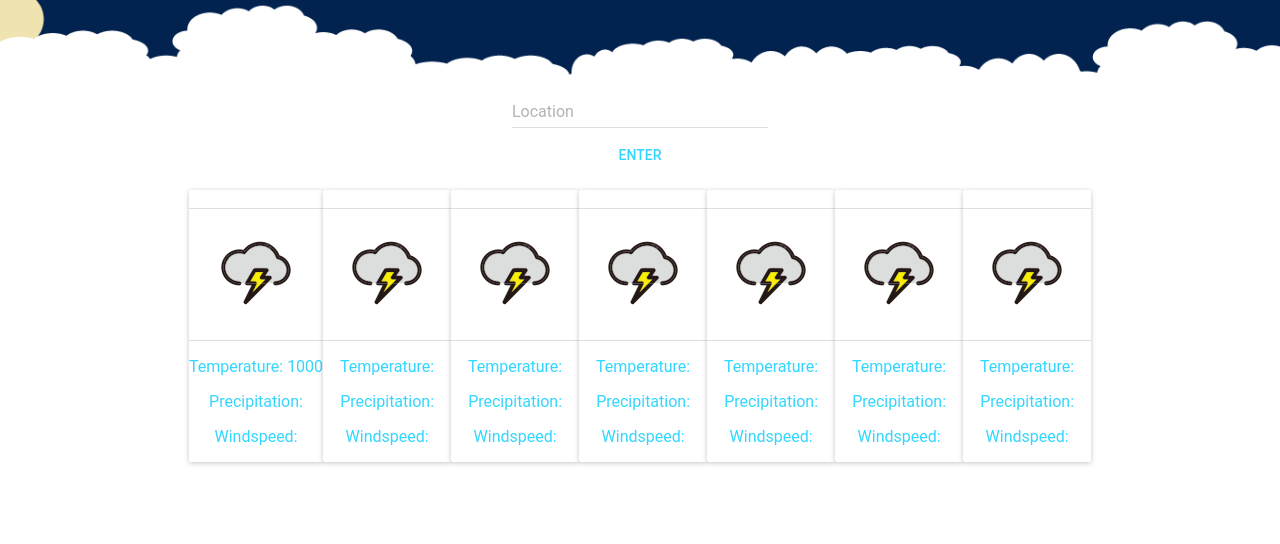
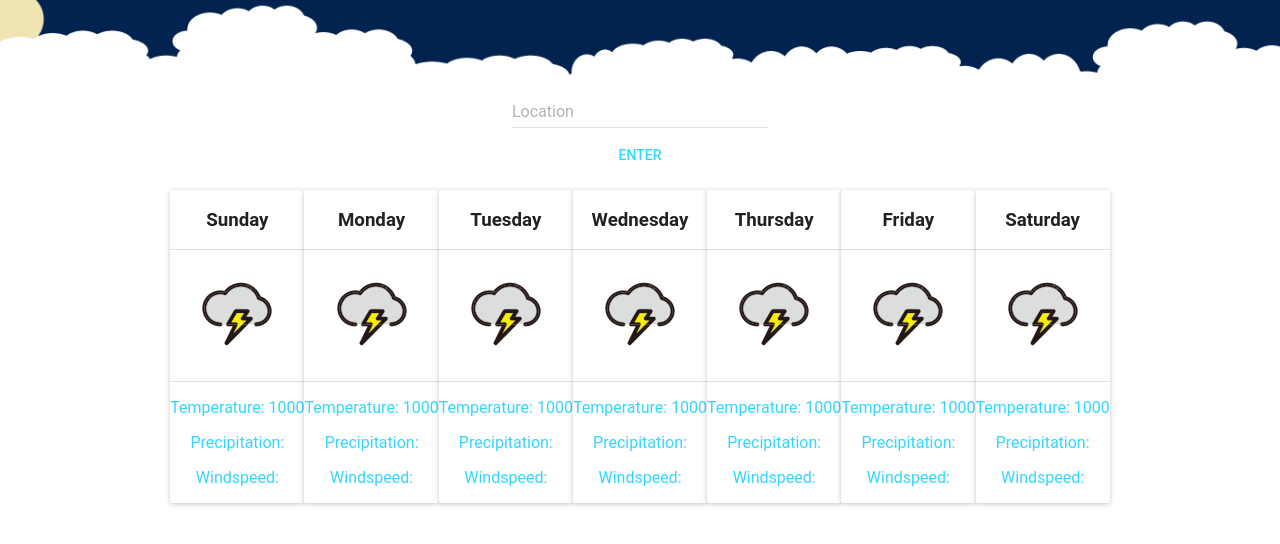
Before and after one commit to jj8huang/HackWesternIV, a React (Create React App) app in the folder weather-web-app/: page / in a window 1280 px wide. Shown: the top 544 px of the page. Built offline with nearby package versions, Linux system fonts and the light colour scheme; no server answers.

Commit message:
Add Seven day forecast component

```diff
--- a/weather-web-app/src/App.js
+++ b/weather-web-app/src/App.js
@@ -18,6 +18,41 @@ var _country = "";
 
 
 class App extends Component {
+  render() {
+    return (
+      <form className="App">
+      <div className="Header">
+        <CurrentWeatherHeader>
+        </CurrentWeatherHeader>
+      </div>
+      <div className="Location">
+        <MuiThemeProvider>
+          <LocationBox>
+          </LocationBox>
+        </MuiThemeProvider>
+      </div>
+      <div className = "SevenDayForecast">
+        <MuiThemeProvider>
+          <SevenDayForecast>
+          </SevenDayForecast>
+        </MuiThemeProvider>
+      </div>
+      </form>
+    );
+  }
+}
+
+class CurrentWeatherHeader extends Component {
+  render(){
+    return(
+      <div className='header'>
+        <img className= 'header-image' src={ require('./icons/Partially cloudy night.png') } />
+      </div>
+    );
+  }
+}
+
+class SevenDayForecast extends Component {
   constructor(props) {
     super(props);
     this.onSetTemperature = this.onSetTemperature.bind(this);
@@ -40,76 +75,42 @@ class App extends Component {
   {
     this.setState({temp:data.temp});
   }
-  render() {
+  renderWeather(weekday) {
     const{temp} = this.state;
     return (
-       <form onSubmit={this.onButtonClick} className="App">
-          <div className="Header">
-            <CurrentWeatherHeader>
-            </CurrentWeatherHeader>
-          </div>
-          <div className="Location">
-            <MuiThemeProvider>
-            <LocationBox >
-            </LocationBox>
-            </MuiThemeProvider>
-            <MuiThemeProvider>
-              <EnterButton>
-              </EnterButton>
-            </MuiThemeProvider>
-          </div>
-          <div className = "WeatherComponents">
-            <MuiThemeProvider>
-            <Weather temperature={temp} className="one">
-            </Weather>
-            </MuiThemeProvider>
-            <MuiThemeProvider>
-            <Weather className="two">
-            </Weather>
-            </MuiThemeProvider>
-            <MuiThemeProvider>
-            <Weather className="three">
-            </Weather>
-            </MuiThemeProvider>
-            <MuiThemeProvider>
-            <Weather className="four">
-            </Weather>
-            </MuiThemeProvider>
-            <MuiThemeProvider>
-            <Weather className="five">
-            </Weather>
-            </MuiThemeProvider>
-            <MuiThemeProvider>
-            <Weather className="six">
-            </Weather>
-            </MuiThemeProvider>
-            <MuiThemeProvider>
-            <Weather className="seven">
-            </Weather>
-            </MuiThemeProvider>
-          </div>
-       </form>
+    <MuiThemeProvider>
+      <Weather title={weekday} temperature={temp}/>
+    </MuiThemeProvider>
     );
   }
-}
 
-class CurrentWeatherHeader extends Component {
-  render(){
-    return(
-      <div className='header'>
-        <img className= 'header-image' src={ require('./icons/Partially cloudy night.png') } />
-      </div>
+  render() {
+    return (
+      <form onSubmit={this.onButtonClick} className="App">
+      <MuiThemeProvider>
+        <EnterButton>
+        </EnterButton>
+      </MuiThemeProvider>
+        <div className="SevenDays">
+          {this.renderWeather("Sunday")}
+          {this.renderWeather("Monday")}
+          {this.renderWeather("Tuesday")}
+          {this.renderWeather("Wednesday")}
+          {this.renderWeather("Thursday")}
+          {this.renderWeather("Friday")}
+          {this.renderWeather("Saturday")}
+        </div>
+      </form>
     );
   }
 }
 
 class Weather extends Component {
-
   render() {
     return(
     <Paper className = "weatherStyle" zDepth={1}>
       <div className='weather'>
-        <h3>{this.props.currWeather}</h3>
+        <h3>{this.props.title}</h3>
         <Divider/>
         <img src={ require('./icons/weather-icons/606794-weather/thunder.png') } />
         <Divider/>
@@ -185,7 +186,7 @@ async function getLocationCode (callback){
 
 async function setTemperature(callback){
     getLocationCode(function() {
-        finalUrl="https://hackathon.pic.pelmorex.com/api/data/longterm?locationcode="+locationCode;
+        finalUrl="https://hackathon.pic.pelmorex.com/api/data/observation?locationcode="+locationCode;
         // document.getElementById("place").innerHTML = finalUrl;
         fetch(finalUrl)
         .then(function(res){
```
